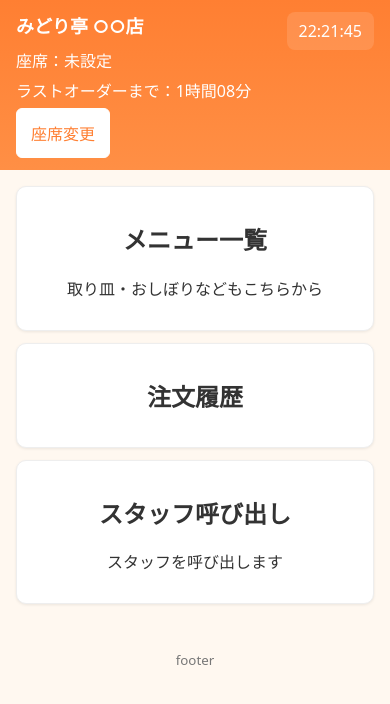
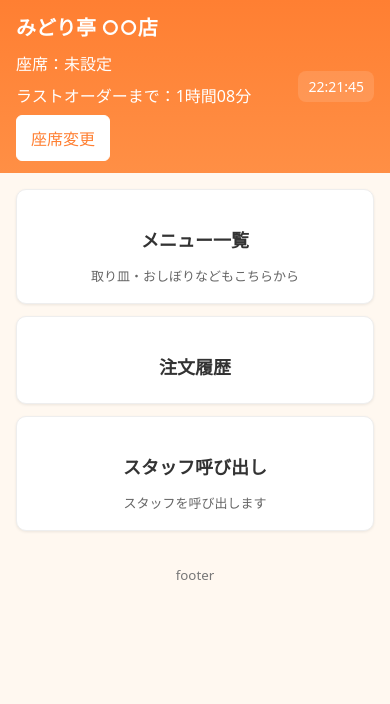
Before and after one commit to y-okuda3104/mos1, a PHP site: page /top_menu.html in a window 390 px wide. Shown: the top 704 px of the page. Run offline with PHP 8.4, Linux system fonts and the light colour scheme.

Commit message:
Add files via upload

```diff
--- a/top_menu.css
+++ b/top_menu.css
@@ -1,12 +1,10 @@
 /* ========== Base ========== */
 * { box-sizing: border-box; }
 html, body { margin: 0; padding: 0; }
-/* 基本文字サイズを最低16pxに設定（読みやすさ確保） */
 body {
   font-family: system-ui, -apple-system, "Segoe UI", Roboto, "Noto Sans JP", Meiryo, sans-serif;
   background: #fff8f0;
   color: #333;
-  font-size: 16px;
 }
 
 /* ========== Header ========== */
@@ -27,7 +25,9 @@ body {
 }
 .secondary {
   background: #fff; color: #ff7f32; border: 1px solid #fff;
-  padding: 8px 12px; border-radius: 6px; cursor: pointer; text-align: center;
+  padding: 10px 14px; border-radius: 6px; cursor: pointer; text-align: center;
+  min-height: 44px;
+  font-size: 16px;
 }
 
 /* ========== Main ========== */
@@ -40,11 +40,21 @@ body {
 .card {
   display: block;
   background: #fff; border: 1px solid #eee; border-radius: 10px;
-  padding: 16px; text-decoration: none; color: inherit;
+  padding: 18px; text-decoration: none; color: inherit;
   box-shadow: 0 1px 3px rgba(0,0,0,0.08);
   cursor: pointer; text-align: center;
-  box-sizing: border-box;
+  min-height: 56px; /* 高さを確保して指で押しやすく */
+  display:flex;
+  flex-direction:column;
+  align-items:center;
+  justify-content:center;
+  gap:8px;
 }
+.card__icon { font-size: 28px; margin-bottom: 4px; }
+.card__title { margin: 6px 0; font-size: 18px; }
+.card__desc { margin: 0; color: #666; font-size: 13px; }
+
+.card:hover { border-color: #ff7f32; box-shadow: 0 2px 6px rgba(255,127,50,0.18); }
 
 /* ========== Toast ========== */
 .toast {
@@ -52,7 +62,12 @@ body {
   bottom: 16px; background: #333; color: #fff;
   padding: 10px 14px; border-radius: 6px; display: none; z-index: 9999;
 }
-.toast.show { display: flex; align-items: center; gap: 10px; }
+/* 表示時は flex にしてアイテムを整列 */
+.toast.show {
+  display: flex;
+  align-items: center;
+  gap: 10px;
+}
 
 /* ========== Modal ========== */
 .modal { position: fixed; inset: 0; display: flex; align-items: center; justify-content: center; z-index: 10000; }
@@ -71,39 +86,10 @@ body {
 /* 追加：視覚的に隠すがスクリーンリーダーには見えるラベル */
 .visually-hidden { position: absolute !important; height: 1px; width: 1px; overflow: hidden; clip: rect(1px, 1px, 1px, 1px); white-space: nowrap; }
 
-/* ========== Accessibility / Tap targets ========== */
-/* ボタン等のタップ領域を確保（48px以上） */
-button, .primary, .secondary, .card {
-  min-height: 48px;
-  padding: 12px 14px;
-  font-size: 16px; /* 本文の最低サイズを満たす */
-}
-
-/* ========== Responsive: mobile 1-column (max-width: 768px) ========== */
-@media (max-width: 768px) {
-  /* グリッドを1列にしてカードを縦一列にする */
-  .grid, #menuContainer {
-    display: block;
-  }
-  .card, .menuItem {
-    width: 100%;
-    margin-bottom: 12px;
-    box-sizing: border-box;
-  }
-  /* ヘッダー内の右側と文字サイズ調整（時間と TOP ボタンの干渉回避） */
-  .header-inner { flex-direction: row; align-items: flex-start; }
-  .header-right { display:flex; flex-direction: column; align-items: flex-end; gap:6px; }
-  .status { flex-direction: column; align-items: flex-start; gap:6px; }
-  .app-header h1 { font-size: 18px; }
-  .current-time { font-size: 16px; padding:8px 12px; }
-  /* ボタンの扱いやすさ（大きめ） */
-  .primary, .secondary { min-height: 48px; padding: 12px 14px; font-size: 16px; }
-  .card { padding: 14px; font-size: 16px; }
-}
-
 /* 無効状態の見た目（クールダウン時など） */
 .card[disabled], .primary[disabled], .secondary[disabled] {
   opacity: 0.6;
   cursor: not-allowed;
   pointer-events: none;
+  min-height:44px;
 }
--- a/top_menu.html
+++ b/top_menu.html
@@ -2,12 +2,10 @@
 <html lang="ja">
 <head>
   <meta charset="UTF-8" />
-  <!-- 明示的な viewport（iOS Safari の初期ズーム=1 を保証） -->
   <meta name="viewport" content="width=device-width, initial-scale=1, viewport-fit=cover" />
   <title>みどり亭｜トップメニュー</title>
   <!-- 同一フォルダ内のCSSを読み込み -->
-  <!-- クエリバージョンを付与してキャッシュ反映を確実にする -->
-  <link rel="stylesheet" href="top_menu.css?v=20251118a" />
+  <link rel="stylesheet" href="top_menu.css" />
 </head>
 <body>
   <!-- ヘッダー：店舗名／席IDとLO残時間／現在時刻 -->
@@ -100,6 +98,6 @@
   </footer>
 
   <!-- 同一フォルダ内のJSを読み込み（deferで確実に後読み） -->
-  <script src="top_menu.js?v=20251118a" defer></script>
+  <script src="top_menu.js" defer></script>
 </body>
 </html>
```
Also changed, not shown: menu_list.css (+25 -25 lines), menu_list.html (+7 -4 lines).
